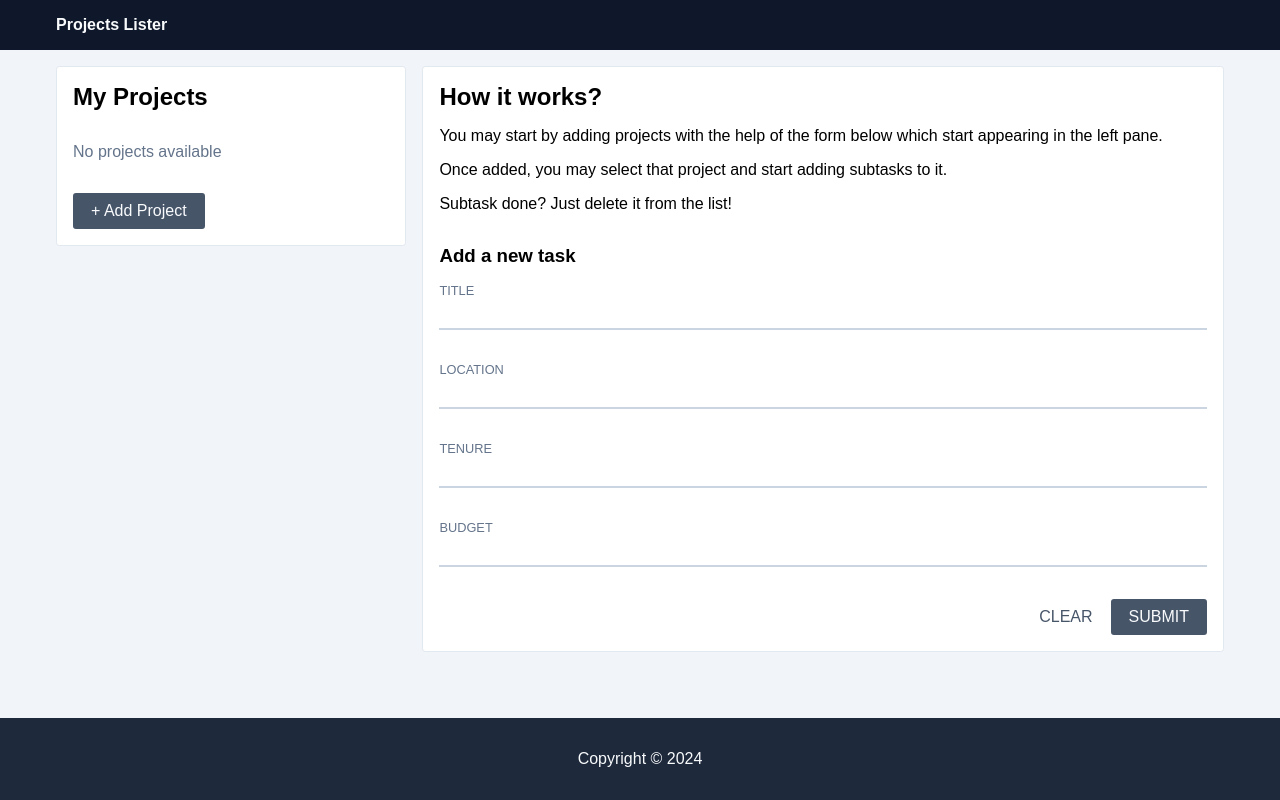
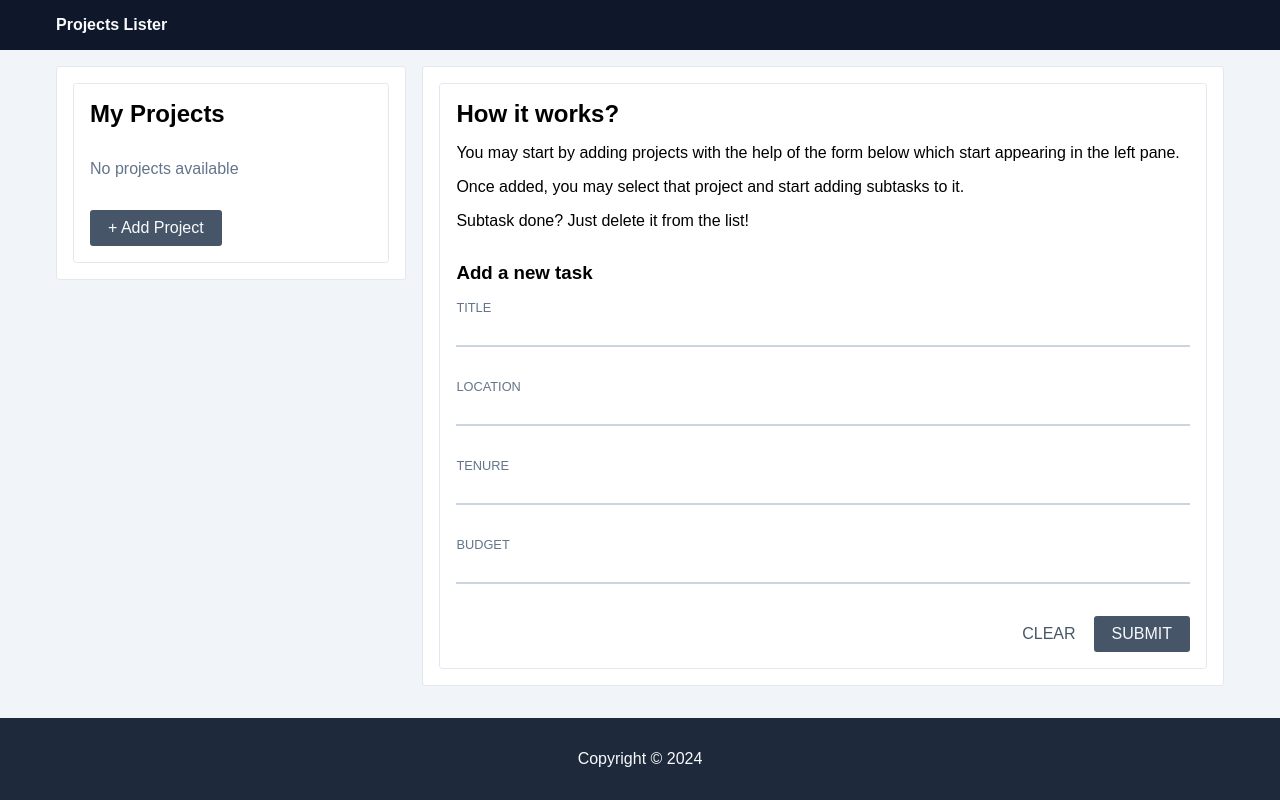
Before and after one commit to sample-react-projects/projects-lister, a React (Vite) app: page / in a window 1280 px wide. Built offline with nearby package versions, Linux system fonts and the light colour scheme.

Commit message:
Render menu on resize

```diff
--- a/src/components/App/App.tsx
+++ b/src/components/App/App.tsx
@@ -5,19 +5,63 @@ import LeftRail from "../left-rail/LeftRail";
 import Header from "../header/Header";
 import Footer from "../footer/Footer";
 import Modal from "../ui/modal/Modal";
+import SlideoutMenu from "../ui/slideout-menu/SlideoutMenu";
+import { useLayoutEffect, useState } from "react";
+import Card from "../ui/card/Card";
+
+enum Device {
+  Mobile = "Mobile",
+  Tablet = "Tablet",
+  Desktop = "Desktop",
+}
+
+function determineCurrentMedia() {
+  if (window.innerWidth < 576) {
+    return Device.Mobile;
+  } else if (window.innerWidth < 992) {
+    return Device.Tablet;
+  }
+  return Device.Desktop;
+}
 
 function App() {
+  const [renderMenu, setRenderMenu] = useState(false);
+
+  useLayoutEffect(() => {
+    function shouldRenderMenu() {
+      const currentMedia = determineCurrentMedia();
+      setRenderMenu(currentMedia === Device.Mobile);
+    }
+
+    shouldRenderMenu();
+    window.addEventListener("resize", shouldRenderMenu);
+
+    return () => {
+      window.removeEventListener("resize", determineCurrentMedia);
+    };
+  }, []);
+
   return (
     <div className={styles.container}>
       <Header></Header>
       <div className={styles["container__content"]}>
         <ProjectsContextProvider>
           <Modal>
-            <div className={styles["container__rail-left"]}>
-              <LeftRail></LeftRail>
-            </div>
+            {renderMenu ? (
+              <SlideoutMenu>
+                <LeftRail></LeftRail>
+              </SlideoutMenu>
+            ) : (
+              <div className={styles["container__rail-left"]}>
+                <Card>
+                  <LeftRail></LeftRail>
+                </Card>
+              </div>
+            )}
             <div className={styles["container__rail-right"]}>
-              <RightRail></RightRail>
+              <Card>
+                <RightRail></RightRail>
+              </Card>
             </div>
           </Modal>
         </ProjectsContextProvider>
```
